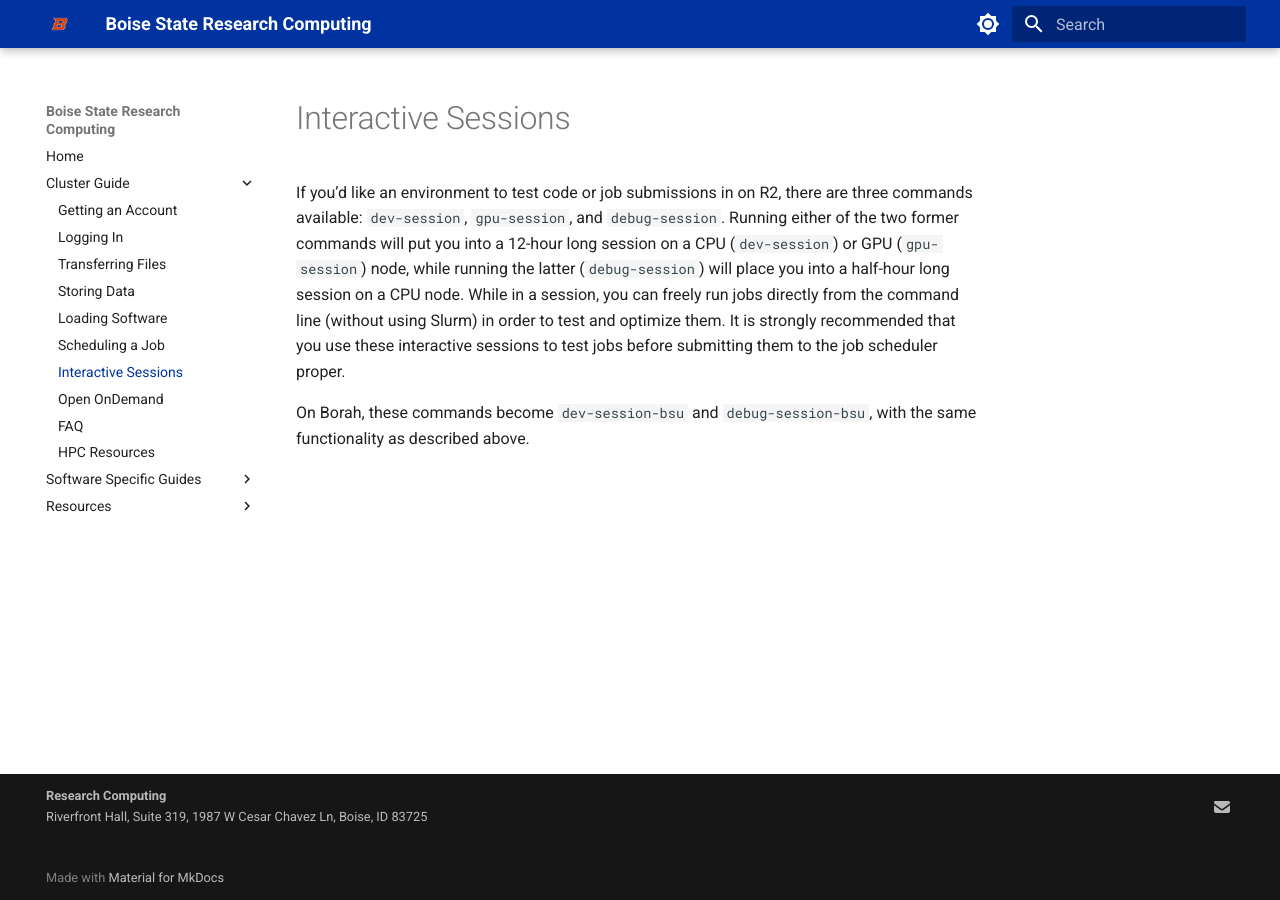
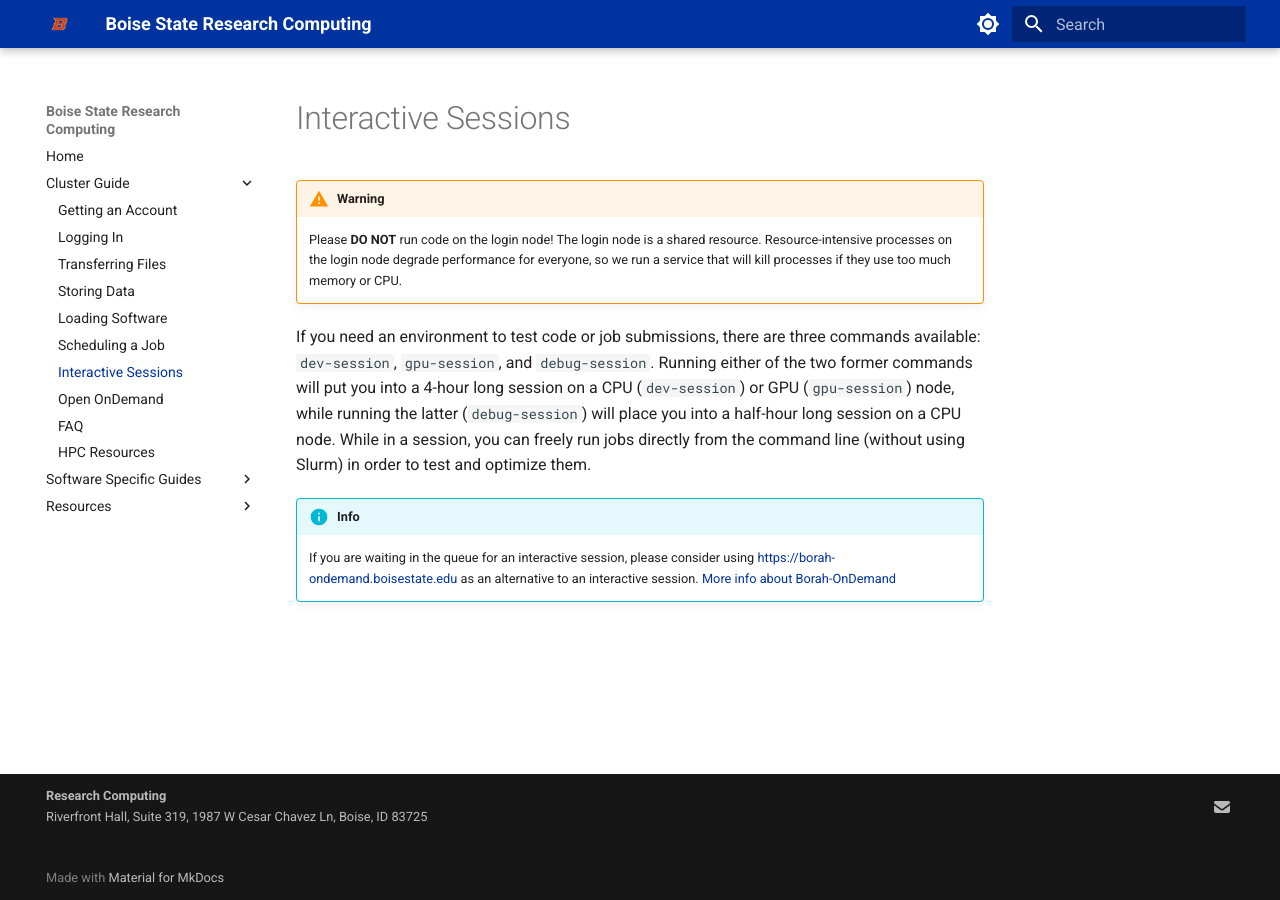
Before and after one commit to bsurc/docs, an MkDocs documentation site: the page built from docs/interactive_sessions.md, in a window 1280 px wide. Built offline with MkDocs 1.6.1 and Material for MkDocs 9.7.7, drawn with Linux system fonts in a browser that asks for light colours.

Commit message:
Add warning not to run on login node, mention ondemand, simplify

```diff
--- a/docs/interactive_sessions.md
+++ b/docs/interactive_sessions.md
@@ -1,8 +1,17 @@
 # Interactive Sessions
 
-If you’d like an environment to test code or job submissions in on R2, there are three commands available: `dev-session`, `gpu-session`, and `debug-session`.
-Running either of the two former commands will put you into a 12-hour long session on a CPU (`dev-session`) or GPU (`gpu-session`) node, while running the latter (`debug-session`) will place you into a half-hour long session on a CPU node.
+!!! warning
+
+    Please **DO NOT** run code on the login node!
+    The login node is a shared resource.
+    Resource-intensive processes on the login node degrade performance for everyone, so we run a service that will kill processes if they use too much memory or CPU.
+
+
+If you need an environment to test code or job submissions, there are three commands available: `dev-session`, `gpu-session`, and `debug-session`.
+Running either of the two former commands will put you into a 4-hour long session on a CPU (`dev-session`) or GPU (`gpu-session`) node, while running the latter (`debug-session`) will place you into a half-hour long session on a CPU node.
 While in a session, you can freely run jobs directly from the command line (without using Slurm) in order to test and optimize them.
-It is strongly recommended that you use these interactive sessions to test jobs before submitting them to the job scheduler proper.
 
-On Borah, these commands become `dev-session-bsu` and `debug-session-bsu`, with the same functionality as described above.
+!!! info
+
+    If you are waiting in the queue for an interactive session, please consider using [https://borah-ondemand.boisestate.edu](https://borah-ondemand.boisestate.edu) as an alternative to an interactive session.
+    [More info about Borah-OnDemand](open_ondemand.md)
```
